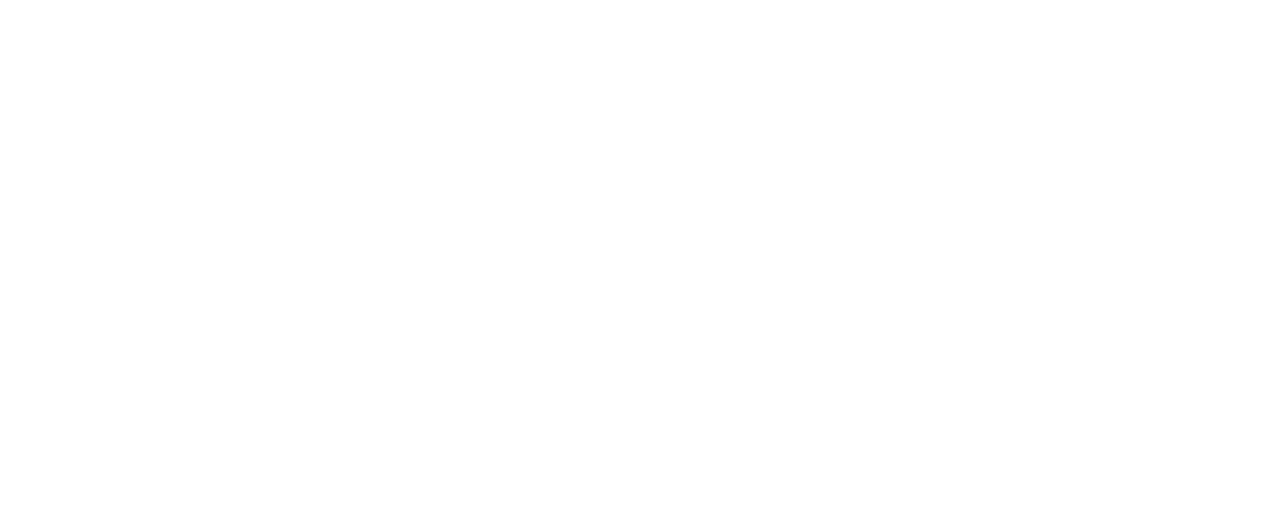
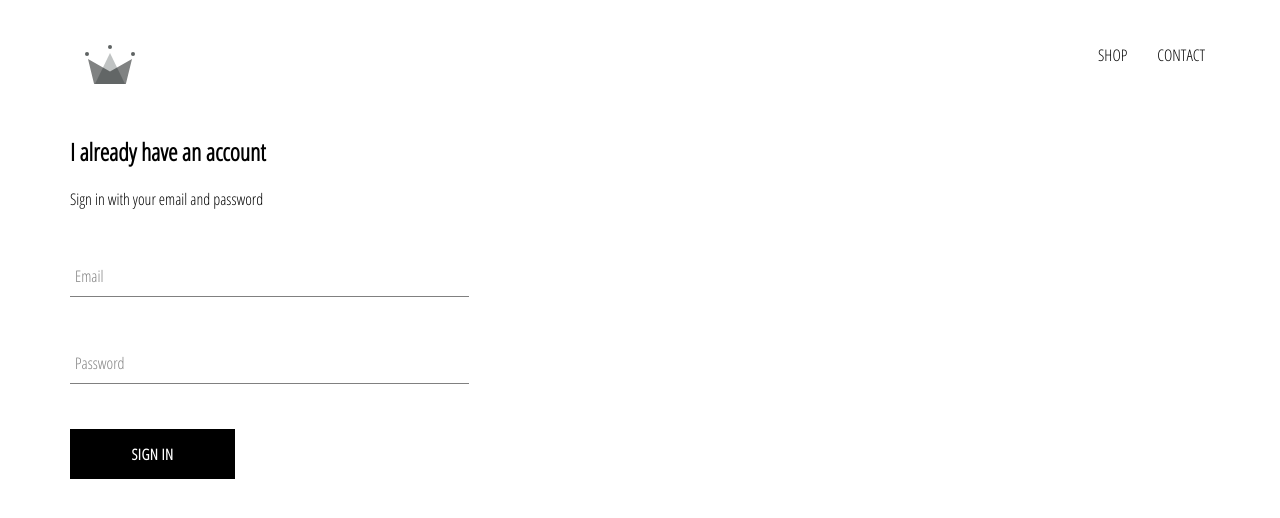
Before and after one commit to arun8nair/clothing-store, a React (Create React App) app: page /signin in a window 1280 px wide. Shown: the top 518 px of the page. Built offline with nearby package versions, Linux system fonts and the light colour scheme.

Commit message:
sign in page

```diff
--- a/src/App.css
+++ b/src/App.css
@@ -3,6 +3,10 @@
   padding: 20px 60px;
 }
 
+a {
+    text-decoration: none;
+    color: black;
+}
 
 .App-header {
   background-color: #282c34;
--- a/src/App.js
+++ b/src/App.js
@@ -3,6 +3,9 @@
 import './App.css';
 import HomePage from './pages/Homepage/HomePage';
 import ShopPage from './pages/ShopPage';
+import Header from './components/Header';
+import './pages/Signin-Signup';
+import SignInAndSignUpPage from './pages/Signin-Signup';
 
 const HatsPage = () => {
     return (
@@ -15,10 +18,12 @@
 function App() {
   return (
     <div className="App">
+        <Header />
         <Switch>
             <Route exact path="/" component={HomePage} />
             <Route exact path="/shop" component={ShopPage} />
             <Route exact path="/shop/hats" component={HatsPage} />
+            <Route exact path="/signin" component={SignInAndSignUpPage} />
         </Switch>
     </div>
   );
--- /dev/null
+++ b/src/components/CustomButton/CustomButton.scss
@@ -0,0 +1,22 @@
+.custom-button {
+  min-width: 165px;
+  width: auto;
+  height: 50px;
+  letter-spacing: 0.5px;
+  line-height: 50px;
+  padding: 0 35px 0 35px;
+  font-size: 15px;
+  background-color: black;
+  color: white;
+  text-transform: uppercase;
+  font-family: 'Open Sans Condensed';
+  font-weight: bolder;
+  border: none;
+  cursor: pointer;
+
+  &:hover {
+    background-color: white;
+    color: black;
+    border: 1px solid black;
+  }
+}
--- /dev/null
+++ b/src/components/CustomButton/index.jsx
@@ -0,0 +1,10 @@
+import React from 'react';
+import './CustomButton.scss';
+
+const CustomButton = ({children, ...otherProps}) => (
+    <button className="custom-button" {...otherProps}>
+        {children}
+    </button>
+)
+
+export default CustomButton;
--- /dev/null
+++ b/src/components/FormInput/FormInput.scss
@@ -0,0 +1,54 @@
+$sub-color: grey;
+$main-color: black;
+
+@mixin shrinkLabel {
+  top: -14px;
+  font-size: 12px;
+  color: $main-color;
+}
+
+.group {
+  position: relative;
+  margin: 45px 0;
+
+  .form-input {
+    background: none;
+    background-color: white;
+    color: $sub-color;
+    font-size: 18px;
+    padding: 10px 10px 10px 5px;
+    display: block;
+    width: 100%;
+    border: none;
+    border-radius: 0;
+    border-bottom: 1px solid $sub-color;
+    margin: 25px 0;
+
+    &:focus {
+      outline: none;
+    }
+
+    &:focus ~ .form-input-label {
+      @include shrinkLabel();
+    }
+  }
+
+  input[type='password'] {
+    letter-spacing: 0.3em;
+  }
+
+  .form-input-label {
+    color: $sub-color;
+    font-size: 16px;
+    font-weight: normal;
+    position: absolute;
+    pointer-events: none;
+    left: 5px;
+    top: 10px;
+    transition: 300ms ease all;
+
+    &.shrink {
+      @include shrinkLabel();
+    }
+  }
+}
--- /dev/null
+++ b/src/components/FormInput/index.jsx
@@ -0,0 +1,15 @@
+import React from 'react';
+import './FormInput.scss';
+
+const FormInput = ({ handleChange, label, ...otherProps }) => (
+    <div className="group">
+        <input className="form-input" {...otherProps} />
+        {label ?
+        <label className={`${otherProps.value.length ? 'shrink' : ''} form-input-label`}>
+            {label}
+        </label> :
+        null}
+    </div>
+)
+
+export default FormInput;
--- /dev/null
+++ b/src/components/Header/Header.scss
@@ -0,0 +1,25 @@
+.header {
+  height: 70px;
+  width: 100%;
+  display: flex;
+  justify-content: space-between;
+  margin-bottom: 25px;
+
+  .logo-container {
+    height: 100%;
+    width: 70px;
+    padding: 25px;
+  }
+
+  .options {
+    width: 50%;
+    height: 100%;
+    display: flex;
+    align-items: center;
+    justify-content: flex-end;
+
+    .option {
+      padding: 10px 15px;
+    }
+  }
+}
--- /dev/null
+++ b/src/components/Header/index.jsx
@@ -0,0 +1,22 @@
+import React from 'react';
+import {Link} from 'react-router-dom';
+import {ReactComponent as Logo} from '../../assets/crown.svg';
+import './Header.scss';
+
+const Header = () => (
+    <div className="header">
+        <Link to="" className="logo-container">
+            <Logo className="logo" />
+        </Link>
+        <div className="options">
+            <Link to="/shop" className="option">
+                SHOP
+            </Link>
+            <Link to="" className="option">
+                CONTACT
+            </Link>
+        </div>
+    </div>
+)
+
+export default Header;
--- a/src/components/MenuItem/index.jsx
+++ b/src/components/MenuItem/index.jsx
@@ -3,9 +3,9 @@
 import './MenuItem.scss';
 
 
-const MenuItem = ({title, image, size, linkUrl, history}) => (
+const MenuItem = ({title, imageUrl, size, linkUrl, history}) => (
     <div className={`menu-item ${size}`} onClick={() => {history.push(linkUrl)}}>
-        <div className="background-image" style={{backgroundImage: `url(${image})`}}></div>
+        <div className="background-image" style={{backgroundImage: `url(${imageUrl})`}}></div>
         <div className="content">
             <h1 className="title">
                 {title.toUpperCase()}
--- /dev/null
+++ b/src/components/SignIn/SignIn.scss
@@ -0,0 +1,6 @@
+.sign-in {
+    width: 30vw;
+    display: flex;
+    flex-direction: column;
+    margin: 10px;
+}
--- /dev/null
+++ b/src/components/SignIn/index.jsx
@@ -0,0 +1,53 @@
+import React, {Component} from 'react';
+import FormInput from '../FormInput';
+import CustomButton from '../CustomButton';
+import './SignIn.scss';
+
+class SignIn extends Component {
+
+    constructor() {
+        super();
+        this.state = {
+            email: "",
+            password: ""
+        }
+    }
+
+    handleSubmit = event => {
+        event.preventDefault();
+
+    }
+
+    handleChange = (event) => {
+        const {name, value} = event.target;
+        this.setState({ [name]: value })
+    }
+
+    render() {
+        return (
+            <div className="sign-in">
+                <h2>I already have an account</h2>
+                <span>Sign in with your email and password</span>
+
+                <form onSubmit={this.handleSubmit}>
+                    <FormInput name="email"
+                        value={this.state.email}
+                        handleChange={this.handleChange}
+                        type="email"
+                        label="Email"
+                        required />
+                    <FormInput
+                        name="password"
+                        value={this.state.password}
+                        handleChange={this.handleChange}
+                        type="password"
+                        label="Password"
+                        required />
+                    <CustomButton type="submit" value="Submit Form">Sign In</CustomButton>
+                </form>
+            </div>
+        )
+    }
+}
+
+export default SignIn;
--- /dev/null
+++ b/src/pages/Signin-Signup/index.jsx
@@ -0,0 +1,10 @@
+import React from 'react';
+import SignIn from '../../components/SignIn';
+
+const SignInAndSignUpPage = () => (
+    <div className="sign-in-and-sign-up">
+        <SignIn />
+    </div>
+)
+
+export default SignInAndSignUpPage;
```
Also changed, not shown: src/assets/crown.svg (added).
